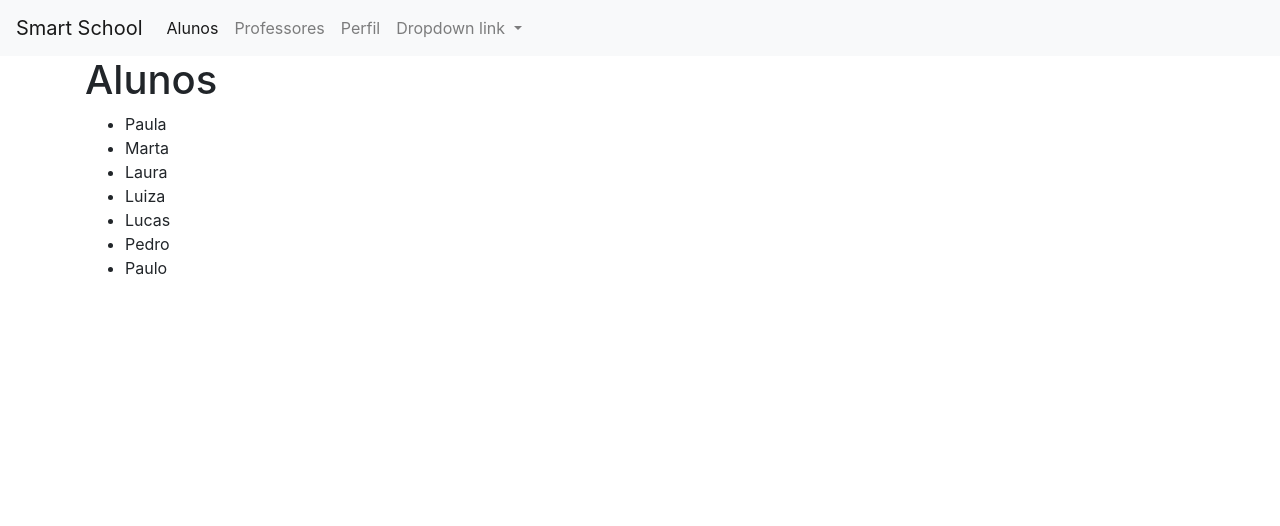
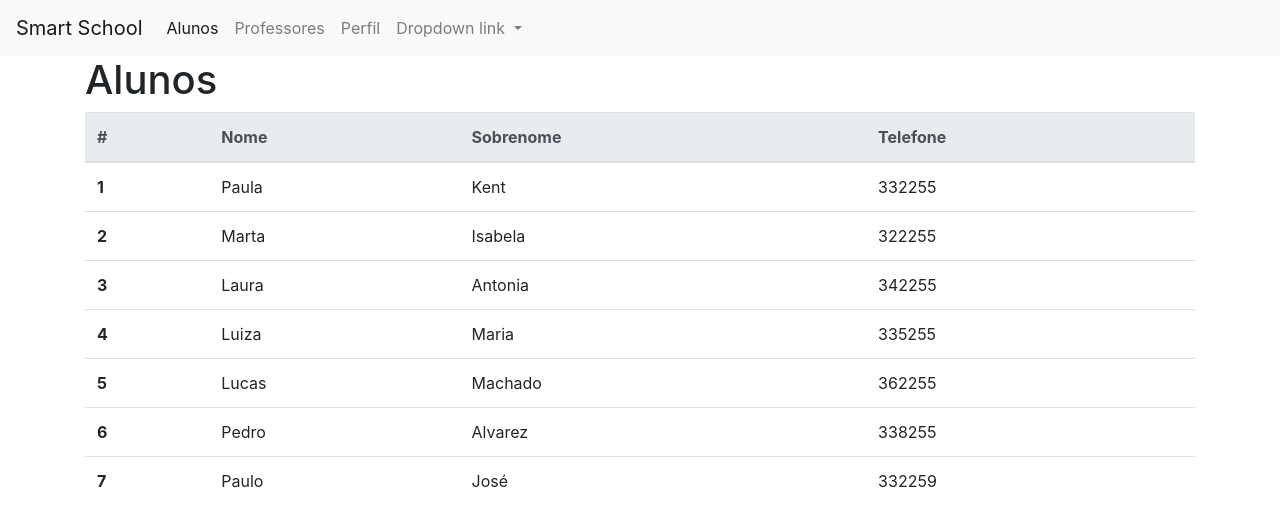
Before and after one commit to bymarreco/SmartSchoolTeste, an Angular app: page /alunos in a window 1280 px wide. Shown: the top 526 px of the page. Built offline with nearby package versions, Linux system fonts and the light colour scheme.

Commit message:
Inserção da tabela do bootstrap resumindo alunos e professores

```diff
--- a/src/app/alunos/alunos.component.html
+++ b/src/app/alunos/alunos.component.html
@@ -1,6 +1,21 @@
 <app-titulo [titulo]="titulo"></app-titulo>
-<ul>
-    <li *ngFor="let aluno of alunos">
-        {{aluno.nome}}
-    </li>
-</ul>
+
+
+<table class="table">
+    <thead class="thead-light">
+      <tr>
+        <th scope="col">#</th>
+        <th scope="col">Nome</th>
+        <th scope="col">Sobrenome</th>
+        <th scope="col">Telefone</th>
+      </tr>
+    </thead>
+    <tbody>
+      <tr *ngFor="let aluno of alunos">
+        <th scope="row">{{aluno.id}}</th>
+        <td>{{aluno.nome}}</td>
+        <td>{{aluno.sobrenome}}</td>
+        <td>{{aluno.telefone}}</td>
+      </tr>
+    </tbody>
+  </table>
--- a/src/app/alunos/alunos.component.ts
+++ b/src/app/alunos/alunos.component.ts
@@ -10,13 +10,13 @@ export class AlunosComponent implements OnInit {
   public titulo = 'Alunos';
 
   public alunos = [
-    {nome: 'Paula'},
-    {nome: 'Marta'},
-    {nome: 'Laura'},
-    {nome: 'Luiza'},
-    {nome: 'Lucas'},
-    {nome: 'Pedro'},
-    {nome: 'Paulo'}
+    {id:1, nome: 'Paula', sobrenome: 'Kent', telefone:332255},
+    {id:2, nome: 'Marta', sobrenome: 'Isabela', telefone:322255},
+    {id:3, nome: 'Laura', sobrenome: 'Antonia', telefone:342255},
+    {id:4, nome: 'Luiza', sobrenome: 'Maria', telefone:335255},
+    {id:5, nome: 'Lucas', sobrenome: 'Machado', telefone:362255},
+    {id:6, nome: 'Pedro', sobrenome: 'Alvarez', telefone:338255},
+    {id:7, nome: 'Paulo', sobrenome: 'José', telefone:332259}
   ];
   constructor() { }
 
--- a/src/app/professores/professores.component.html
+++ b/src/app/professores/professores.component.html
@@ -1,7 +1,18 @@
 <app-titulo [titulo]="titulo"></app-titulo>
 
-<ul>
-    <li *ngFor='let prof of professores'>
-        {{prof.nome}}
-    </li>
-</ul>
+<table class="table">
+    <thead class="thead-light">
+      <tr>
+        <th scope="col">#</th>
+        <th scope="col">Nome</th>
+        <th scope="col">Disciplina</th>
+      </tr>
+    </thead>
+    <tbody>
+      <tr *ngFor="let prof of professores">
+        <th scope="row">{{prof.id}}</th>
+        <td>{{prof.nome}}</td>
+        <td>{{prof.disciplina}}</td>
+      </tr>
+    </tbody>
+  </table>
--- a/src/app/professores/professores.component.ts
+++ b/src/app/professores/professores.component.ts
@@ -10,11 +10,11 @@ export class ProfessoresComponent implements OnInit {
   titulo = 'Professores';
 
   public professores = [
-    {nome: 'Lauro'},
-    {nome: 'Roberto'},
-    {nome: 'Ronaldo'},
-    {nome: 'Rodrigo'},
-    {nome: 'Alexandre'}
+    {id:1 ,nome: 'Lauro', disciplina: 'matematica'},
+    {id:2 ,nome: 'Roberto', disciplina: 'fisica'},
+    {id:3 ,nome: 'Ronaldo', disciplina: 'portugues'},
+    {id:4 ,nome: 'Rodrigo', disciplina: 'ingles'},
+    {id:5 ,nome: 'Alexandre', disciplina: 'programação'}
   ];
 
   constructor() { }
```
